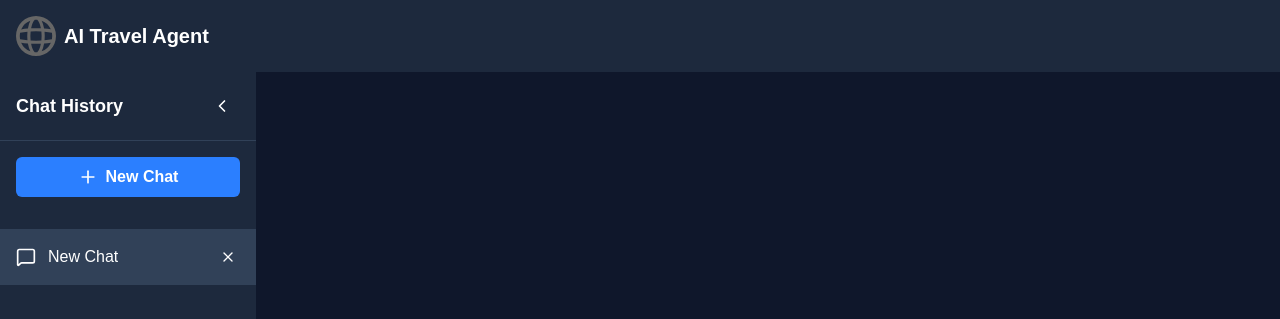
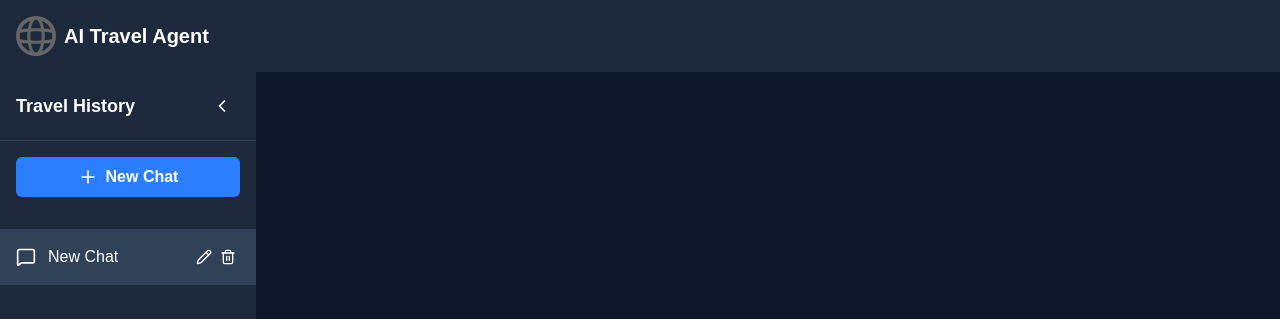
Before and after one commit to brenneus/AI-travel-agent, a Next.js app in the folder frontend/: page / in a window 1280 px wide. Both pictures are taken after a click on the button "New Chat". Shown: the top 319 px of the page. Built offline with nearby package versions, Linux system fonts and the light colour scheme.

Commit message:
added edit to chat window

```diff
--- a/frontend/app/components/Sidebar.tsx
+++ b/frontend/app/components/Sidebar.tsx
@@ -1,12 +1,12 @@
 "use client";
 
 import { useState } from "react";
-import { Plus, MessageSquare, ChevronLeft, ChevronRight, X } from "lucide-react";
+import { Plus, MessageSquare, ChevronLeft, ChevronRight, Pencil, Trash2 } from "lucide-react";
 import { useChatContext } from "../contexts/ChatContext";
 
 const Sidebar = () => {
   const [isCollapsed, setIsCollapsed] = useState(false);
-  const { chats, createNewChat, setActiveChatId, activeChat, deleteChat } = useChatContext();
+  const { chats, createNewChat, setActiveChatId, activeChat, deleteChat, editChat } = useChatContext();
 
   const toggleSidebar = () => {
     setIsCollapsed(!isCollapsed);
@@ -20,7 +20,7 @@ const Sidebar = () => {
     >
       <div className="flex items-center justify-between p-4 border-b border-slate-700">
         {!isCollapsed && (
-          <h2 className="text-lg font-semibold">Chat History</h2>
+          <h2 className="text-lg font-semibold">Travel History</h2>
         )}
         <button onClick={toggleSidebar} className="p-2 hover:bg-slate-700 rounded-md">
           {isCollapsed ? <ChevronRight size={20} /> : <ChevronLeft size={20} />}
@@ -55,15 +55,26 @@ const Sidebar = () => {
                   )}
                 </div>
                 {!isCollapsed && (
+                  <div className="flex items-center">
+                    <button
+                      onClick={(e) => {
+                        e.stopPropagation();
+                        editChat(chat.id, prompt("Enter new title", chat.title) || chat.title);
+                      }}
+                      className="p-1 hover:bg-slate-600 rounded-md"
+                    >
+                      <Pencil size={16} />
+                    </button>
                     <button
                       onClick={(e) => {
                         e.stopPropagation();
                         deleteChat(chat.id);
                       }}
-                    className="p-1 hover:bg-slate-600 rounded-md"
+                      className="p-1 hover:bg-red-500 rounded-md"
                     >
-                    <X size={16} />
+                      <Trash2 size={16} />
                     </button>
+                  </div>
                 )}
               </li>
             ))}
--- a/frontend/app/hooks/useChat.ts
+++ b/frontend/app/hooks/useChat.ts
@@ -138,6 +138,14 @@ export const useChat = () => {
     });
   };
 
+  const editChat = (chatId: string, newTitle: string) => {
+    setChats((prev) =>
+      prev.map((chat) =>
+        chat.id === chatId ? { ...chat, title: newTitle } : chat
+      )
+    );
+  };
+
   return {
     chats,
     activeChat,
@@ -146,5 +154,6 @@ export const useChat = () => {
     setActiveChatId,
     sendMessage,
     deleteChat,
+    editChat,
   };
 };
```
Also changed, not shown: 1 other file (tests, documents, lock files or other folders). Lines whose indentation alone changed are shown as unchanged.
